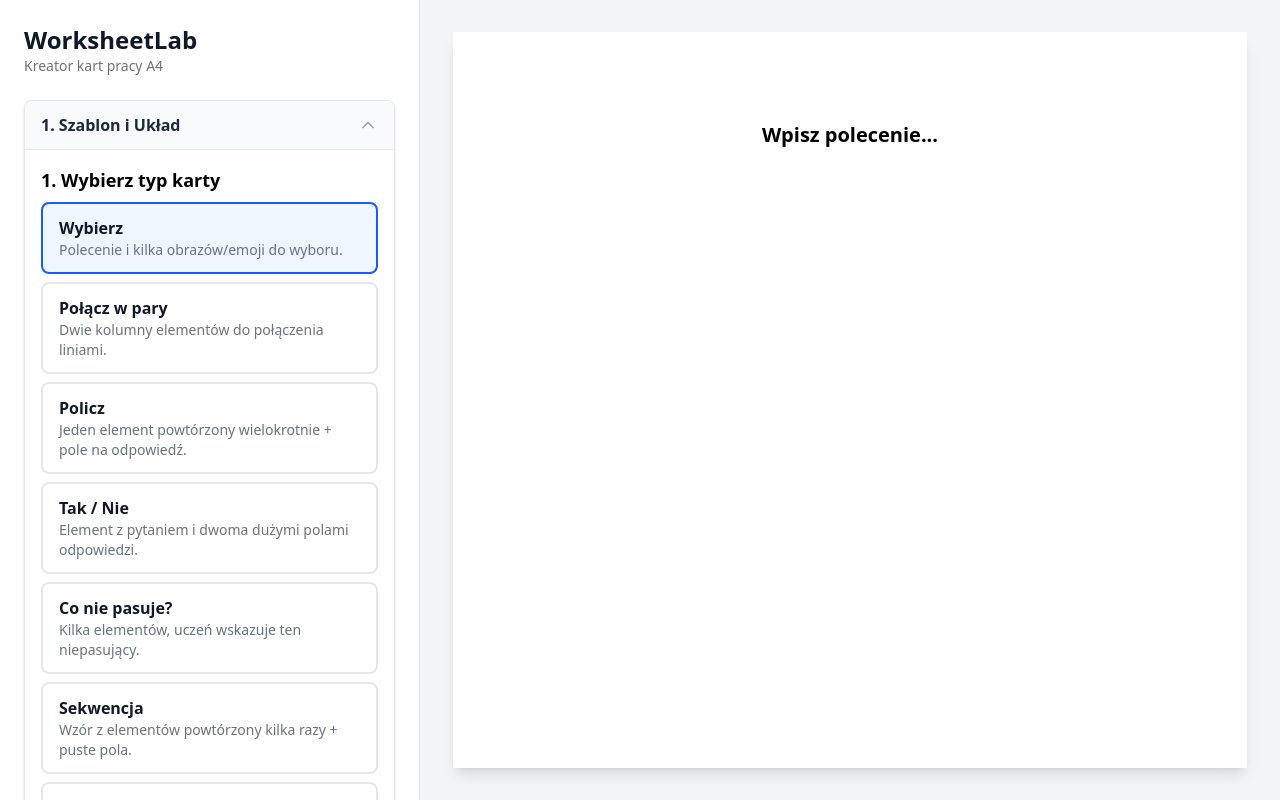
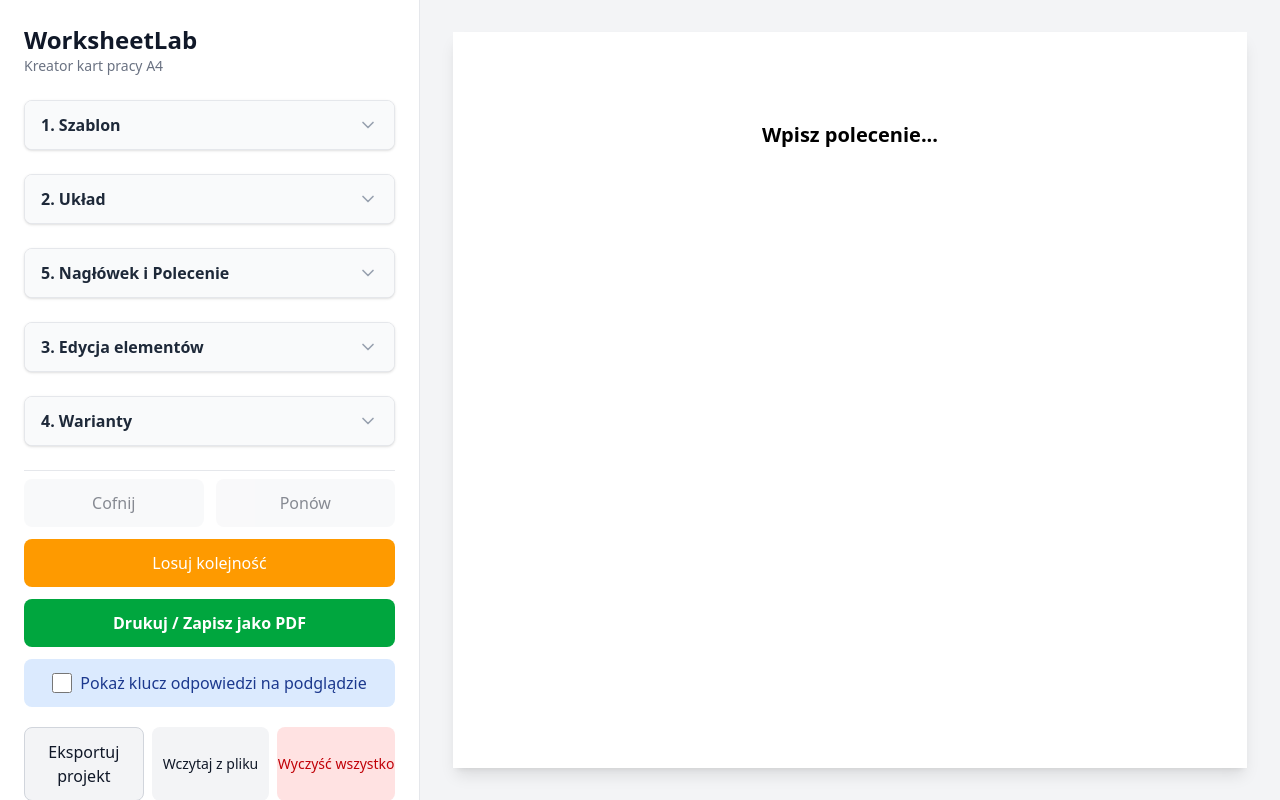
Before and after one commit to k3dzi0r/worksheetlab, a React (Vite) app: page / in a window 1280 px wide. Built offline with nearby package versions, Linux system fonts and the light colour scheme.

Commit message:
feat: Oznaczanie poprawnych odpowiedzi i tryb klucza (#18)

```diff
--- a/src/App.tsx
+++ b/src/App.tsx
@@ -1,4 +1,4 @@
-import { useState } from 'react'
+import { useState, useCallback } from 'react'
 import type {
   WorksheetItem,
   WorksheetState,
@@ -33,6 +33,7 @@ const INITIAL_WORKSHEET: WorksheetState = {
   cutCardsShowBorder: true,
   categories: ['Kategoria 1', 'Kategoria 2'],
   variantCount: 1,
+  correctAnswers: [],
 }
 
 /**
@@ -57,10 +58,26 @@ function App() {
     canRedo,
   } = useUndoRedo<WorksheetState>(INITIAL_WORKSHEET)
   const [shuffleSeed, setShuffleSeed] = useState(0)
+  const [showAnswerKey, setShowAnswerKey] = useState(false)
 
   const { saveStatus, hasDraft, loadDraft, deleteDraft, isReady } = useAutosave(worksheet, (state) => {
     resetWorksheet(state)
   })
+
+
+  const handleToggleCorrectAnswer = useCallback(
+    (answerId: string) => {
+      setWorksheet((prev) => {
+        const correctAnswers = prev.correctAnswers || []
+        if (correctAnswers.includes(answerId)) {
+          return { ...prev, correctAnswers: correctAnswers.filter((id) => id !== answerId) }
+        } else {
+          return { ...prev, correctAnswers: [...correctAnswers, answerId] }
+        }
+      })
+    },
+    [setWorksheet]
+  )
 
   function handleTemplateChange(template: TemplateType) {
     // Każdy szablon ma inny kształt danych, więc przy zmianie czyścimy zawartość,
@@ -409,6 +426,9 @@ function App() {
           canRedo={canRedo}
           saveStatus={saveStatus}
           onReorderItems={handleReorderItems}
+            onToggleCorrectAnswer={handleToggleCorrectAnswer}
+            showAnswerKey={showAnswerKey}
+            onToggleAnswerKey={() => setShowAnswerKey(!showAnswerKey)}
         />
       </div>
       <div className="preview-panel">
--- a/src/components/Editor/Editor.tsx
+++ b/src/components/Editor/Editor.tsx
@@ -54,6 +54,9 @@ function Accordion({ title, children, defaultOpen = false }: { title: string; ch
 }
 
 interface EditorProps {
+  showAnswerKey?: boolean
+  onToggleAnswerKey?: () => void
+  onToggleCorrectAnswer?: (answerId: string) => void
   worksheet: WorksheetState
   onTemplateChange: (template: TemplateType) => void
   onInstructionChange: (instruction: string) => void
@@ -126,6 +129,9 @@ export function Editor({
   canRedo,
   saveStatus,
   onReorderItems,
+  showAnswerKey,
+  onToggleAnswerKey,
+  onToggleCorrectAnswer,
 }: EditorProps) {
   const [showEmojiPicker, setShowEmojiPicker] = useState(false)
   const importInputRef = useRef<HTMLInputElement>(null)
@@ -168,7 +174,7 @@ export function Editor({
         <p className="text-gray-500 text-sm">Kreator kart pracy A4</p>
       </header>
 
-      <Accordion title="1. Szablon i Układ" defaultOpen={true}>
+      <Accordion title="1. Szablon" defaultOpen={false}>
 {/* Wybór szablonu */}
       <section>
         <h2 className="text-lg font-semibold mb-2">1. Wybierz typ karty</h2>
@@ -190,6 +196,9 @@ export function Editor({
           ))}
         </div>
       </section>
+</Accordion>
+<Accordion title="2. Układ" defaultOpen={false}>
+
 
       {/* Orientacja strony - wspólna dla wszystkich szablonów */}
       <section>
@@ -402,7 +411,8 @@ export function Editor({
 
 
 </Accordion>
-<Accordion title="2. Nagłówek i Polecenie" defaultOpen={false}>
+
+<Accordion title="5. Nagłówek i Polecenie" defaultOpen={false}>
 {/* Nagłówek karty - opcjonalny tytuł i pola do wypełnienia przez ucznia */}
       <section>
         <h2 className="text-lg font-semibold mb-2">Nagłówek karty</h2>
@@ -463,7 +473,7 @@ export function Editor({
 
 
 </Accordion>
-<Accordion title="3. Edycja elementów" defaultOpen={true}>
+<Accordion title="3. Edycja elementów" defaultOpen={false}>
 {/* Dodawanie elementów */}
       <section>
         <h2 className="text-lg font-semibold mb-2">3. Dodaj elementy</h2>
@@ -517,6 +527,7 @@ export function Editor({
           onUpdateItemScale={onUpdateItemScale}
           onResetItemScale={onResetItemScale}
           onReorderItems={onReorderItems}
+          onToggleCorrectAnswer={onToggleCorrectAnswer}
         />
       </section>
 
@@ -580,6 +591,13 @@ export function Editor({
         >
           Drukuj / Zapisz jako PDF
         </button>
+
+        {onToggleAnswerKey && (
+          <label className="flex items-center justify-center gap-2 w-full bg-blue-100 text-blue-900 font-medium py-3 rounded-lg text-base hover:bg-blue-200 cursor-pointer mb-2">
+            <input type="checkbox" checked={showAnswerKey} onChange={onToggleAnswerKey} className="w-5 h-5 cursor-pointer" />
+            <span>Pokaż klucz odpowiedzi na podglądzie</span>
+          </label>
+        )}
         <div className="flex gap-2">
           <button
             type="button"
@@ -624,6 +642,7 @@ export function Editor({
 }
 
 interface ElementsListProps {
+  onToggleCorrectAnswer?: (answerId: string) => void
   worksheet: WorksheetState
   onRemove: (id: string) => void
   onDuplicate: (id: string) => void
@@ -666,6 +685,7 @@ function ElementsList({
   onUpdateItemScale,
   onResetItemScale,
   onReorderItems,
+  onToggleCorrectAnswer,
 }: ElementsListProps) {
   const sensors = useSensors(
     useSensor(PointerSensor, { activationConstraint: { distance: 5 } }),
@@ -742,6 +762,40 @@ function ElementsList({
 
   const listItems = worksheet.template === 'sequence' ? worksheet.sequenceItems : worksheet.items
 
+
+  if (worksheet.template === 'yesNo') {
+    return (
+      <DndContext sensors={sensors} collisionDetection={closestCenter} onDragEnd={handleDragEnd}>
+        <SortableContext items={listItems.map((i) => i.id)} strategy={verticalListSortingStrategy}>
+          <ul className="flex flex-col gap-3">
+            {listItems.map((item, index) => (
+              <SortableItem key={item.id} id={item.id} className="border border-gray-200 rounded-lg px-3 py-2 bg-white relative pr-8">
+                <div className="flex items-center justify-between">
+                  <span className="text-sm text-gray-700">{itemPreview(item)}</span>
+                  <RowControls index={index} total={listItems.length} id={item.id} onRemove={onRemove} onDuplicate={onDuplicate} onMove={onMove} />
+                </div>
+                <div className="mt-2 flex flex-col gap-1">
+                  <CaptionEditor item={item} label="Podpis" onUpdateCaption={onUpdateCaption} onToggleCaption={onToggleCaption} />
+                  <ItemScaleEditor item={item} globalScale={worksheet.itemScale} onUpdateItemScale={onUpdateItemScale} onResetItemScale={onResetItemScale} />
+                  {onToggleCorrectAnswer && (
+                    <div className="flex gap-4 mt-2">
+                      <label className="flex items-center gap-1 text-sm text-green-700 font-medium cursor-pointer">
+                        <input type="checkbox" checked={worksheet.correctAnswers?.includes('yes')} onChange={() => onToggleCorrectAnswer('yes')} /> Poprawna odp: TAK
+                      </label>
+                      <label className="flex items-center gap-1 text-sm text-green-700 font-medium cursor-pointer">
+                        <input type="checkbox" checked={worksheet.correctAnswers?.includes('no')} onChange={() => onToggleCorrectAnswer('no')} /> Poprawna odp: NIE
+                      </label>
+                    </div>
+                  )}
+                </div>
+              </SortableItem>
+            ))}
+          </ul>
+        </SortableContext>
+      </DndContext>
+    )
+  }
+
   if (listItems.length === 0) {
     return <p className="text-gray-400 text-sm">Brak dodanych elementów.</p>
   }
@@ -782,6 +836,12 @@ function ElementsList({
                   onResetItemScale={onResetItemScale}
                   hidden={worksheet.template === 'cutCards'}
                 />
+
+                {['choice', 'oddOneOut', 'sameOrDifferent', 'categorize'].includes(worksheet.template) && !(worksheet.template === 'sameOrDifferent' && index === 0) && onToggleCorrectAnswer && (
+                  <label className="flex items-center gap-1 text-sm text-green-700 font-medium mt-1 cursor-pointer">
+                    <input type="checkbox" checked={worksheet.correctAnswers?.includes(item.id)} onChange={() => onToggleCorrectAnswer(item.id)} /> Poprawna odpowiedź
+                  </label>
+                )}
               </div>
             </SortableItem>
           ))}
--- a/src/components/WorksheetPreview/WorksheetPreview.tsx
+++ b/src/components/WorksheetPreview/WorksheetPreview.tsx
@@ -14,6 +14,7 @@ import { CategorizeTemplate } from '../../templates/CategorizeTemplate'
 import { WorksheetHeaderView } from './WorksheetHeaderView'
 
 interface WorksheetPreviewProps {
+  showAnswerKey?: boolean
   worksheet: WorksheetState
   /** Wartość zmieniana przy każdym „Losuj kolejność”, wymusza nowe tasowanie prawej kolumny. */
   shuffleSeed: number
--- a/src/types/worksheet.ts
+++ b/src/types/worksheet.ts
@@ -131,6 +131,8 @@ export interface WorksheetState {
   categories: string[]
   /** Liczba generowanych wariantów. */
   variantCount?: number
+  /** Identyfikatory poprawnych odpowiedzi (dla Wybierz, Co nie pasuje, Taki sam/inny) lub "yes"/"no" (dla Tak/Nie) */
+  correctAnswers?: string[]
 }
 
 /** Opcjonalny nagłówek drukowany na górze kartki: tytuł + pola do wpisania przez ucznia. */
--- a/src/worksheetIO.ts
+++ b/src/worksheetIO.ts
@@ -113,6 +113,7 @@ export function parseWorksheetJson(text: string): WorksheetState | null {
       ? (state.categories as string[])
       : ['Kategoria 1', 'Kategoria 2'],
     variantCount: typeof state.variantCount === 'number' ? state.variantCount : 1,
+    correctAnswers: Array.isArray(state.correctAnswers) ? state.correctAnswers : [],
   }
 }
 
```
